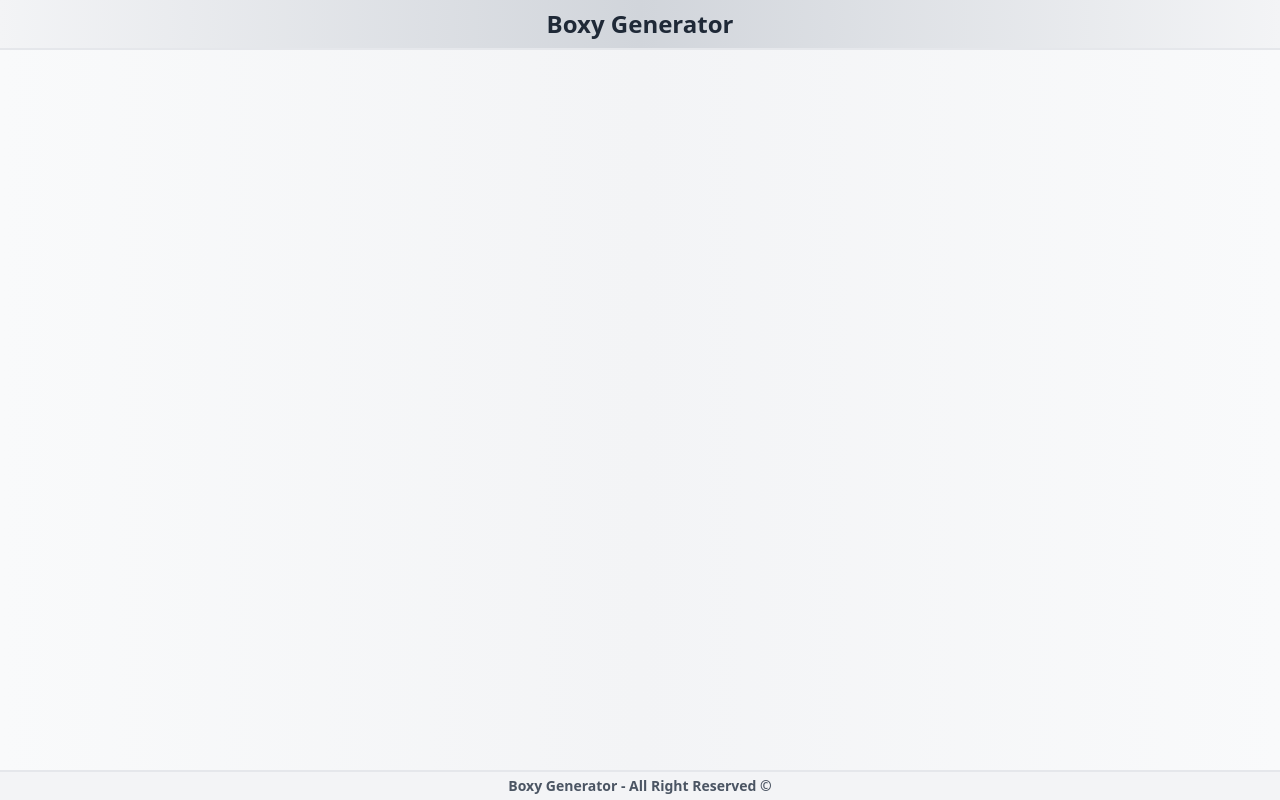
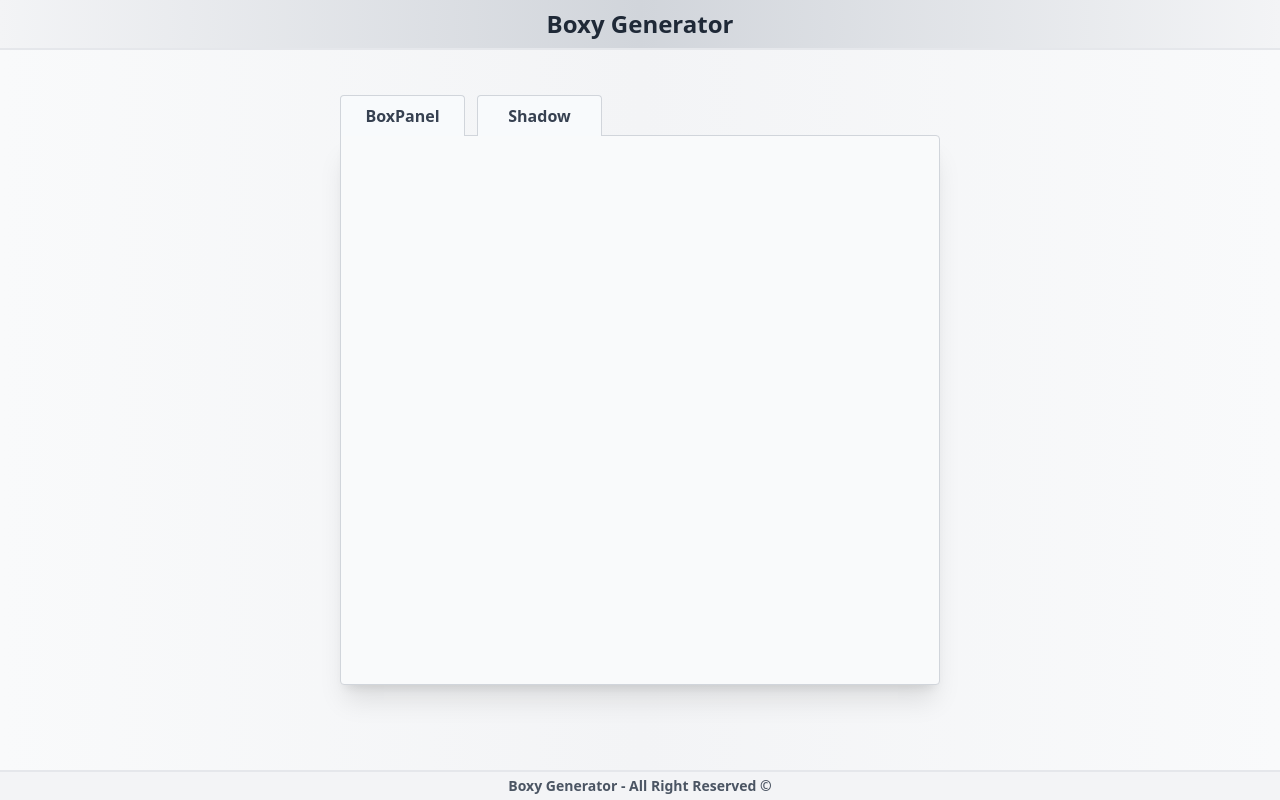
Before and after one commit to jess2304/Boxy-Generator, a React (Vite) app: page / in a window 1280 px wide. Built offline with nearby package versions, Linux system fonts and the light colour scheme.

Commit message:
ConfigPanel : Mettre en place la config (structure et composants vierges)

```diff
--- a/src/App.jsx
+++ b/src/App.jsx
@@ -1,10 +1,13 @@
 import Footer from "./components/Footer"
 import Header from "./components/Header"
+import ConfigPanel from "./layouts/ConfigPanel"
 function App() {
   return (
     <div className="min-h-screen flex flex-col">
       <Header />
-      <main className="flex flex-wrap md:flex-nowrap flex-grow justify-center bg-gradient-to-r from-gray-50 via-gray-100 to-gray-50 text-gray-700"></main>
+      <main className="flex flex-wrap gap-10 md:flex-nowrap flex-grow justify-center items-center bg-gradient-to-r from-gray-50 via-gray-100 to-gray-50 text-gray-700 px-10">
+        <ConfigPanel />
+      </main>
       <Footer />
     </div>
   )
--- /dev/null
+++ b/src/layouts/BoxPanel/BoxPanel.jsx
@@ -0,0 +1,5 @@
+import React from "react"
+
+export default function BoxPanel() {
+  return <div></div>
+}
--- /dev/null
+++ b/src/layouts/ConfigPanel.jsx
@@ -0,0 +1,30 @@
+import { useState } from "react"
+import ShadowList from "./ShadowList/ShadowList"
+import BoxPanel from "./BoxPanel/BoxPanel"
+
+export default function ConfigPanel() {
+  const [tab, setTab] = useState(0)
+  const tabsList = [
+    { name: "BoxPanel", component: <BoxPanel /> },
+    { name: "Shadow", component: <ShadowList /> },
+  ]
+  return (
+    <div className="relative mt-20 w-[600px] h-[550px] border rounded-b rounded-tr border-gray-300 shadow-xl bg-gray-50 md:mt-0">
+      <div className="flex absolute -translate-y-full -left-[1px]">
+        {tabsList.map((tab, index) => {
+          return (
+            <>
+              <button
+                onClick={() => setTab(index)}
+                className="min-w-[125px] py-2 px-3 mr-3 font-bold bg-slate-50 border-t border-x border-gray-300 rounded-t hover:bg-slate-200 focus:bg-slate-200"
+              >
+                {tab.name}
+              </button>
+            </>
+          )
+        })}
+      </div>
+      <div>{tabsList[tab].component}</div>
+    </div>
+  )
+}
--- /dev/null
+++ b/src/layouts/ShadowList/ShadowList.jsx
@@ -0,0 +1,5 @@
+import React from "react"
+
+export default function ShadowList() {
+  return <div></div>
+}
```
